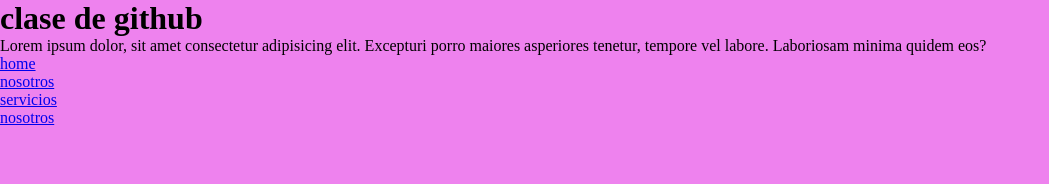
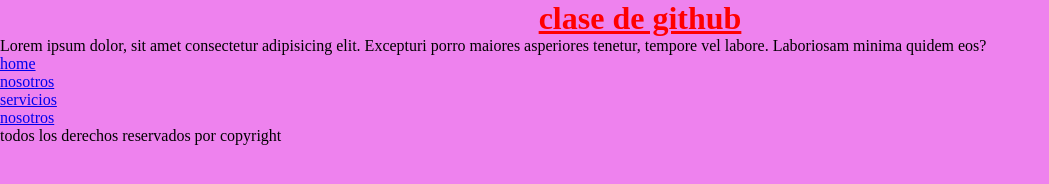
Before and after one commit to Fabra1314/miproyectoencoder, a plain HTML site: page index.html in a window 1280 px wide. Shown: the whole page, without its empty margins (0-1049 px from the left). Drawn offline with Linux system fonts and the light colour scheme.

Commit message:
agrego el footer con estilos para el h1

```diff
--- a/estilo.css
+++ b/estilo.css
@@ -7,3 +7,9 @@
 body{
     background-color:violet;
 }
+
+h1{
+    color:red;
+    text-align:center;
+    text-decoration:underline;
+}
--- a/index.html
+++ b/index.html
@@ -16,5 +16,9 @@
         <li><a href="#">servicios</a></li>
         <li><a href="#">nosotros</a></li>
     </ul>
+    <footer>
+        <p>todos los derechos reservados por copyright</p>
+        <div class="redes"></div>
+    </footer>
 </body>
 </html>
```
